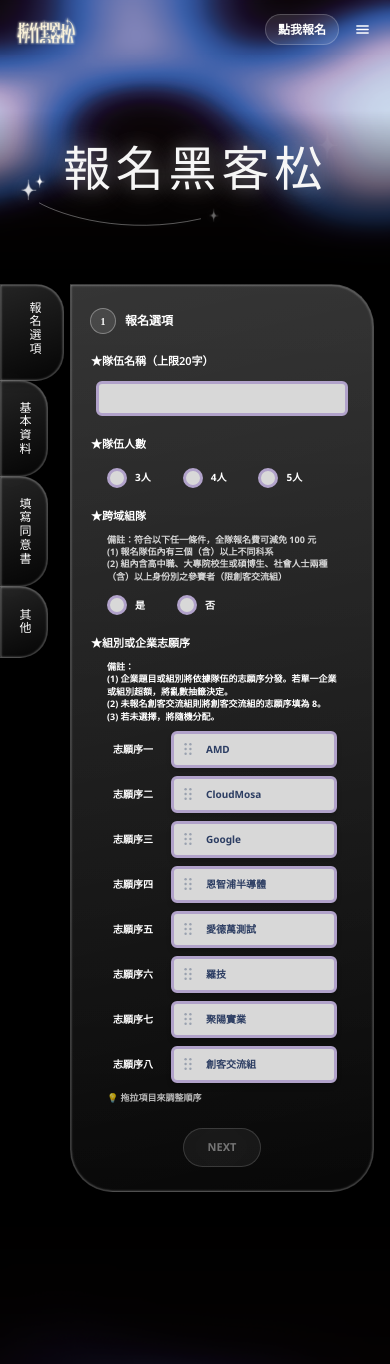
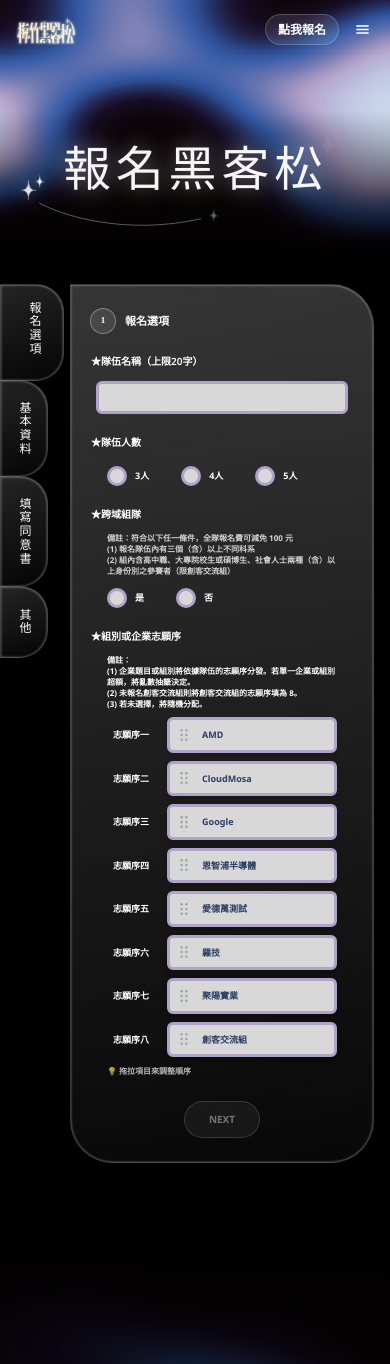
Before and after one commit to Official-Meichu-Hackathon/2026-signup, a React (Vite) app in the folder frontend/: page /signup in a window 390 px wide. Shown: the top 1364 px of the page. Built offline with nearby package versions, Linux system fonts and the light colour scheme; the HTML template or start-up script is replaced by a standard one; a web font is replaced by a local one.

Commit message:
fix(signup): step the mobile form type scale down again
Titles 11->10px, descriptions and hints 9->8px, inputs 11->10px, choice
and sortable labels 10->9px, step header 12->11px. md+ sizes unchanged.

```diff
--- a/frontend/src/components/form/ChoiceQuestion.tsx
+++ b/frontend/src/components/form/ChoiceQuestion.tsx
@@ -24,7 +24,7 @@ export default function ChoiceQuestion({
     <div className="py-2 whitespace-pre-line md:py-8">
       <QuestionHeader title={title} />
       {pdf && (
-        <p className="mx-4 mt-1.5 text-[0.5625rem] leading-snug text-white/80 md:mt-3 md:text-xl md:leading-relaxed">
+        <p className="mx-4 mt-1.5 text-[0.5rem] leading-snug text-white/80 md:mt-3 md:text-xl md:leading-relaxed">
           <a
             href={pdf}
             target="_blank"
@@ -37,7 +37,7 @@ export default function ChoiceQuestion({
         </p>
       )}
       {description && (
-        <p className="mx-4 mt-1.5 text-[0.5625rem] leading-snug whitespace-pre-line text-white/80 md:mt-3 md:text-xl md:leading-relaxed">
+        <p className="mx-4 mt-1.5 text-[0.5rem] leading-snug whitespace-pre-line text-white/80 md:mt-3 md:text-xl md:leading-relaxed">
           {description}
         </p>
       )}
@@ -55,7 +55,7 @@ export default function ChoiceQuestion({
               onChange={() => onChange(option)}
               className="checked:border-darkblue h-5 w-5 cursor-pointer appearance-none rounded-full border-[0.1875rem] border-[#B1A2CA] bg-[#D8D8D8] checked:bg-[radial-gradient(circle,_#2d3e63_0%,_#2d3e63_50%,_transparent_55%)] md:h-11 md:w-11"
             />
-            <span className="text-[0.625rem] whitespace-nowrap text-white md:text-xl">
+            <span className="text-[0.5625rem] whitespace-nowrap text-white md:text-xl">
               {option}
             </span>
           </label>
--- a/frontend/src/components/form/FileUpload.tsx
+++ b/frontend/src/components/form/FileUpload.tsx
@@ -109,23 +109,23 @@ export default function FileUpload({
 
   return (
     <div className="py-2 md:py-6">
-      <h3 className="text-[0.6875rem] text-white md:text-lg">
+      <h3 className="text-[0.625rem] text-white md:text-lg">
         <QuestionTitle title={title} />
       </h3>
       {description && (
-        <p className="mx-4 mt-1.5 text-[0.5625rem] whitespace-pre-line text-white/80 md:mt-2 md:text-base md:leading-normal">
+        <p className="mx-4 mt-1.5 text-[0.5rem] whitespace-pre-line text-white/80 md:mt-2 md:text-base md:leading-normal">
           {description}
         </p>
       )}
 
       {error && (
         <div className="mx-4 mt-3 rounded-lg border border-red-400/40 bg-red-500/10 p-3">
-          <p className="text-[0.5625rem] text-red-300 md:text-sm">{error}</p>
+          <p className="text-[0.5rem] text-red-300 md:text-sm">{error}</p>
         </div>
       )}
       {uploaded && (
         <div className="mx-4 mt-3 rounded-lg border border-green-400/40 bg-green-500/10 p-3">
-          <p className="text-[0.5625rem] text-green-300 md:text-sm">
+          <p className="text-[0.5rem] text-green-300 md:text-sm">
             檔案上傳成功！
           </p>
         </div>
@@ -165,12 +165,12 @@ export default function FileUpload({
         {isUploading ? (
           <>
             <span className="border-darkblue mx-auto mb-3 block h-8 w-8 animate-spin rounded-full border-b-2 md:mb-4 md:h-12 md:w-12" />
-            <p className="text-darkblue text-[0.6875rem] md:text-lg">
+            <p className="text-darkblue text-[0.625rem] md:text-lg">
               上傳中...
             </p>
           </>
         ) : value ? (
-          <p className="text-darkblue text-[0.6875rem] md:text-lg">
+          <p className="text-darkblue text-[0.625rem] md:text-lg">
             檔案已選擇，點擊此區域可以重新選擇檔案
           </p>
         ) : (
@@ -189,10 +189,10 @@ export default function FileUpload({
               <polyline points="17 8 12 3 7 8" />
               <line x1="12" y1="3" x2="12" y2="15" />
             </svg>
-            <p className="text-darkblue text-[0.6875rem] font-bold md:text-lg">
+            <p className="text-darkblue text-[0.625rem] font-bold md:text-lg">
               拖移檔案到這裡 或 點擊選擇檔案
             </p>
-            <p className="mt-1.5 text-[0.5625rem] font-normal text-[#8f9cc4] md:mt-2 md:text-base md:leading-normal">
+            <p className="mt-1.5 text-[0.5rem] font-normal text-[#8f9cc4] md:mt-2 md:text-base md:leading-normal">
               支援格式：{accept.join(', ')}
               <br />
               檔案大小限制：{formatFileSize(maxSize)}
@@ -204,10 +204,10 @@ export default function FileUpload({
       {value && (
         <div className="mx-4 mt-2.5 flex items-center justify-between rounded-lg border border-white/10 bg-white/5 p-2.5 md:mt-4 md:p-3">
           <div>
-            <p className="text-[0.625rem] font-medium text-white md:text-base">
+            <p className="text-[0.5625rem] font-medium text-white md:text-base">
               {value.name}
             </p>
-            <p className="text-[0.5625rem] font-normal text-white/50 md:text-sm">
+            <p className="text-[0.5rem] font-normal text-white/50 md:text-sm">
               {formatFileSize(value.size)}
               {uploaded && <span className="text-green-300"> ✓ 上傳完成</span>}
             </p>
@@ -216,7 +216,7 @@ export default function FileUpload({
             type="button"
             onClick={removeFile}
             disabled={isUploading}
-            className="cursor-pointer text-[0.625rem] text-red-300 hover:text-red-200 disabled:cursor-not-allowed disabled:opacity-50 md:text-base"
+            className="cursor-pointer text-[0.5625rem] text-red-300 hover:text-red-200 disabled:cursor-not-allowed disabled:opacity-50 md:text-base"
           >
             移除
           </button>
--- a/frontend/src/components/form/FormStep.tsx
+++ b/frontend/src/components/form/FormStep.tsx
@@ -68,10 +68,12 @@ export default function FormStep({
         />
         <div className="relative z-10">
           <div className="flex items-center pb-2 md:pb-8">
-            <div className="mr-2.5 flex h-6 w-6 items-center justify-center rounded-full bg-white/10 text-[0.625rem] font-bold text-white ring-1 ring-white/40 md:mr-4 md:h-11 md:w-11 md:text-base">
+            <div className="mr-2.5 flex h-6 w-6 items-center justify-center rounded-full bg-white/10 text-[0.5625rem] font-bold text-white ring-1 ring-white/40 md:mr-4 md:h-11 md:w-11 md:text-base">
               <span className="font-zen">{stepOrder}</span>
             </div>
-            <p className="text-[0.75rem] text-white md:text-3xl">{stepName}</p>
+            <p className="text-[0.6875rem] text-white md:text-3xl">
+              {stepName}
+            </p>
           </div>
           {children}
           <NextStepButton
--- a/frontend/src/components/form/NextStepButton.tsx
+++ b/frontend/src/components/form/NextStepButton.tsx
@@ -17,7 +17,7 @@ export default function NextStepButton({
         type="button"
         onClick={onClick}
         disabled={disabled}
-        className={`flex items-center justify-center rounded-full border px-6 py-2.5 text-[0.6875rem] font-black text-white backdrop-blur-2xl backdrop-saturate-150 transition-all duration-300 select-none md:px-16 md:py-4 md:text-lg ${
+        className={`flex items-center justify-center rounded-full border px-6 py-2.5 text-[0.625rem] font-black text-white backdrop-blur-2xl backdrop-saturate-150 transition-all duration-300 select-none md:px-16 md:py-4 md:text-lg ${
           disabled
             ? 'cursor-not-allowed border-white/15 bg-white/[0.05] text-white/40'
             : 'cursor-pointer border-white/30 bg-white/[0.12] shadow-[inset_0_1px_0_rgba(255,255,255,0.4),inset_0_0_20px_rgba(255,255,255,0.06)] hover:scale-105 hover:bg-white/[0.18]'
--- a/frontend/src/components/form/QuestionHeader.tsx
+++ b/frontend/src/components/form/QuestionHeader.tsx
@@ -6,7 +6,7 @@ interface QuestionHeaderProps {
 }
 
 const DESCRIPTION_CLASS =
-  'mx-4 mt-1.5 text-[0.5625rem] leading-snug whitespace-pre-line md:mt-3 md:text-xl md:leading-relaxed'
+  'mx-4 mt-1.5 text-[0.5rem] leading-snug whitespace-pre-line md:mt-3 md:text-xl md:leading-relaxed'
 
 // Shared question header: the title <h3> plus an optional description <p>.
 // ChoiceQuestion renders its own description so a PDF can sit between the two.
@@ -16,7 +16,7 @@ export default function QuestionHeader({
 }: QuestionHeaderProps) {
   return (
     <>
-      <h3 className="text-[0.6875rem] leading-6 font-semibold text-white md:text-[1.5625rem] md:leading-10">
+      <h3 className="text-[0.625rem] leading-6 font-semibold text-white md:text-[1.5625rem] md:leading-10">
         <QuestionTitle title={title} />
       </h3>
       {description && <p className={DESCRIPTION_CLASS}>{description}</p>}
--- a/frontend/src/components/form/SortableQuestion.tsx
+++ b/frontend/src/components/form/SortableQuestion.tsx
@@ -65,7 +65,7 @@ function SortableRow({ option, index }: { option: string; index: number }) {
 
   return (
     <div className="flex items-center gap-3">
-      <div className="rounded-lg px-1.5 py-1 text-[0.625rem] font-bold whitespace-nowrap text-white md:px-3 md:py-2 md:text-xl">
+      <div className="rounded-lg px-1.5 py-1 text-[0.5625rem] font-bold whitespace-nowrap text-white md:px-3 md:py-2 md:text-xl">
         志願序{rankLabels[index]}
       </div>
 
@@ -85,7 +85,7 @@ function SortableRow({ option, index }: { option: string; index: number }) {
       >
         <DragHandle className={isDragging ? 'opacity-0' : ''} />
         <span
-          className={`text-darkblue text-[0.625rem] md:text-xl ${
+          className={`text-darkblue text-[0.5625rem] md:text-xl ${
             isDragging ? 'opacity-0' : ''
           }`}
         >
@@ -167,7 +167,7 @@ export default function SortableQuestion({
             {activeId ? (
               <div className="group border-darkblue flex items-center rounded-md border-[0.1875rem] bg-white p-2 shadow-2xl md:p-3">
                 <DragHandle />
-                <span className="text-darkblue text-[0.625rem] md:text-xl">
+                <span className="text-darkblue text-[0.5625rem] md:text-xl">
                   {activeId}
                 </span>
               </div>
@@ -177,7 +177,7 @@ export default function SortableQuestion({
         )}
       </DndContext>
 
-      <div className="mx-4 mt-2 text-[0.5625rem] text-white/70 md:text-xs">
+      <div className="mx-4 mt-2 text-[0.5rem] text-white/70 md:text-xs">
         💡 拖拉項目來調整順序
       </div>
     </div>
--- a/frontend/src/components/form/TextQuestion.tsx
+++ b/frontend/src/components/form/TextQuestion.tsx
@@ -36,10 +36,10 @@ export default function TextQuestion({
           if (showError && check(e.target.value)) setShowError(false)
         }}
         onBlur={() => setShowError(!check(value))}
-        className="text-darkblue placeholder-darkblue/40 focus:border-darkblue mx-[2%] mt-2 w-[96%] rounded-md border-[0.1875rem] border-[#B1A2CA] bg-[#D8D8D8] p-1.5 text-[0.6875rem] font-normal focus:outline-none md:mt-5 md:p-3 md:text-xl"
+        className="text-darkblue placeholder-darkblue/40 focus:border-darkblue mx-[2%] mt-2 w-[96%] rounded-md border-[0.1875rem] border-[#B1A2CA] bg-[#D8D8D8] p-1.5 text-[0.625rem] font-normal focus:outline-none md:mt-5 md:p-3 md:text-xl"
       />
       {showError && (
-        <p className="mx-4 mt-1.5 text-[0.5625rem] text-red-400 md:text-sm">
+        <p className="mx-4 mt-1.5 text-[0.5rem] text-red-400 md:text-sm">
           {invalidMessage}
         </p>
       )}
```
